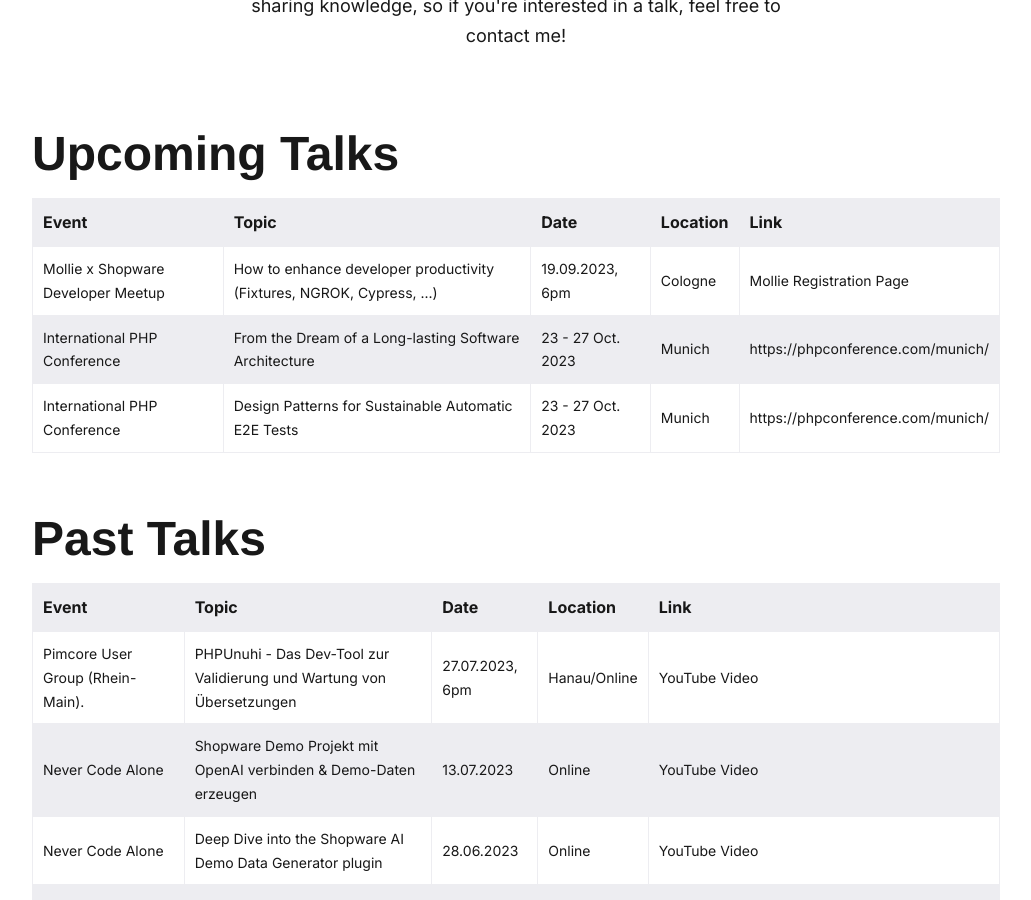
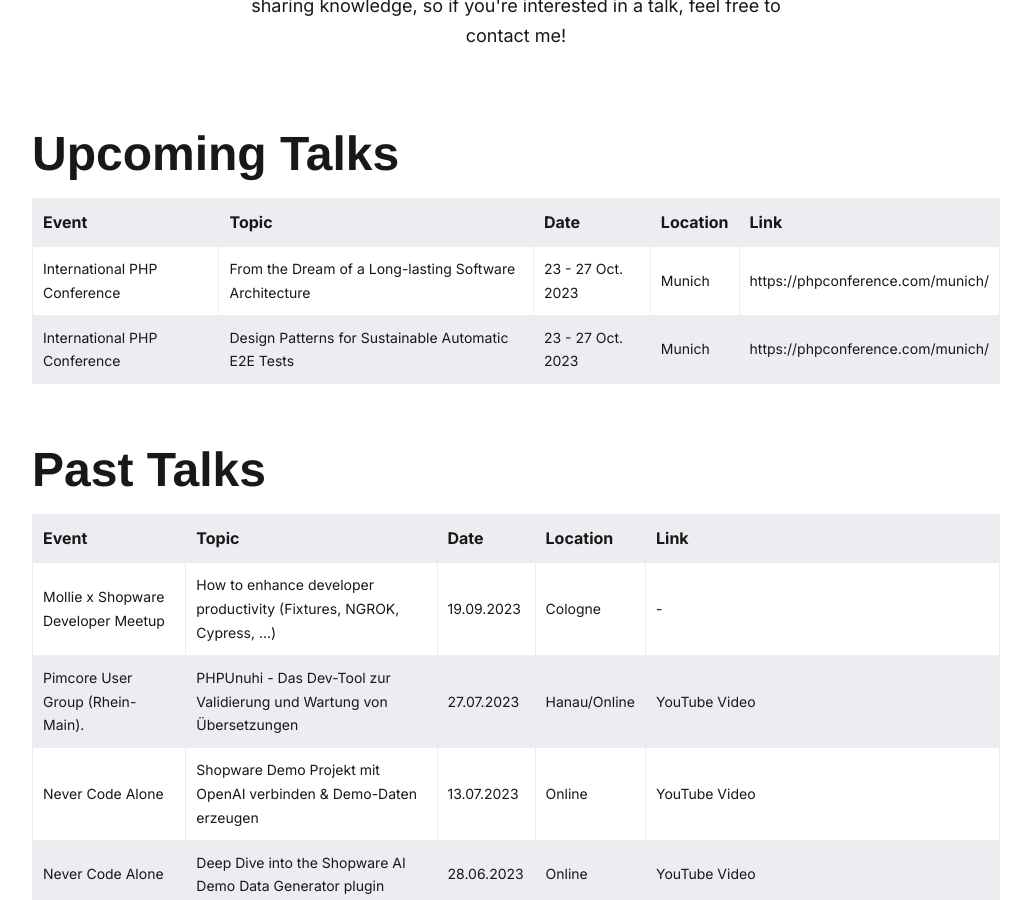
Before and after one commit to boxblinkracer/boxblinkracer.github.io, a Jekyll site: the page built from talks/index.html, in a window 1280 px wide and 900 px high, scrolled down 296 px. Shown: the whole window, without its empty margins (124-1155 px from the left). Built offline with Jekyll 4.4.1, drawn with Linux system fonts in a browser that asks for light colours; nearby versions of some CDN libraries; some web fonts are replaced; some of the changed lines change nothing that is shown.

Commit message:
update talks

```diff
--- a/talks/index.html
+++ b/talks/index.html
@@ -29,13 +29,6 @@
                                 <th>Date</th>
                                 <th>Location</th>
                                 <th>Link</th>
-                            </tr>
-                            <tr>
-                                <td>Mollie x Shopware Developer Meetup</td>
-                                <td>How to enhance developer productivity (Fixtures, NGROK, Cypress, ...)</td>
-                                <td>19.09.2023, 6pm</td>
-                                <td>Cologne</td>
-                                <td><a target="_blank" href="https://www.mollie.com/events/mollie-shopware-meetup">Mollie Registration Page</a></td>
                             </tr>
                             <tr>
                                 <td>International PHP Conference</td>
@@ -76,9 +69,16 @@
                                 <th>Link</th>
                             </tr>
                             <tr>
+                                <td>Mollie x Shopware Developer Meetup</td>
+                                <td>How to enhance developer productivity (Fixtures, NGROK, Cypress, ...)</td>
+                                <td>19.09.2023</td>
+                                <td>Cologne</td>
+                                <td>-</td>
+                            </tr>
+                            <tr>
                                 <td>Pimcore User Group (Rhein-Main).</td>
                                 <td>PHPUnuhi - Das Dev-Tool zur Validierung und Wartung von Übersetzungen</td>
-                                <td>27.07.2023, 6pm</td>
+                                <td>27.07.2023</td>
                                 <td>Hanau/Online</td>
                                 <td><a target="_blank" href="https://www.youtube.com/watch?v=LjRFEAsJRCE">YouTube Video</a></td>
                             </tr>
```
